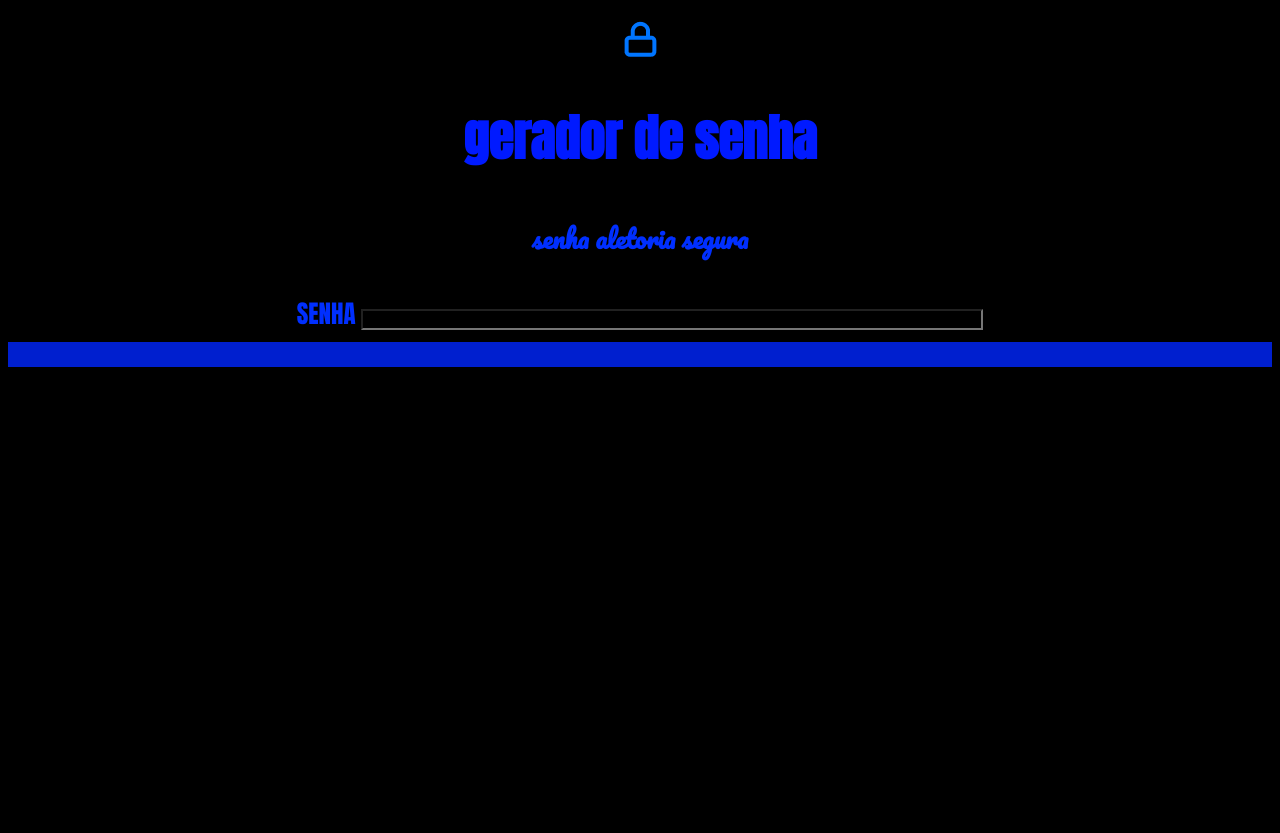
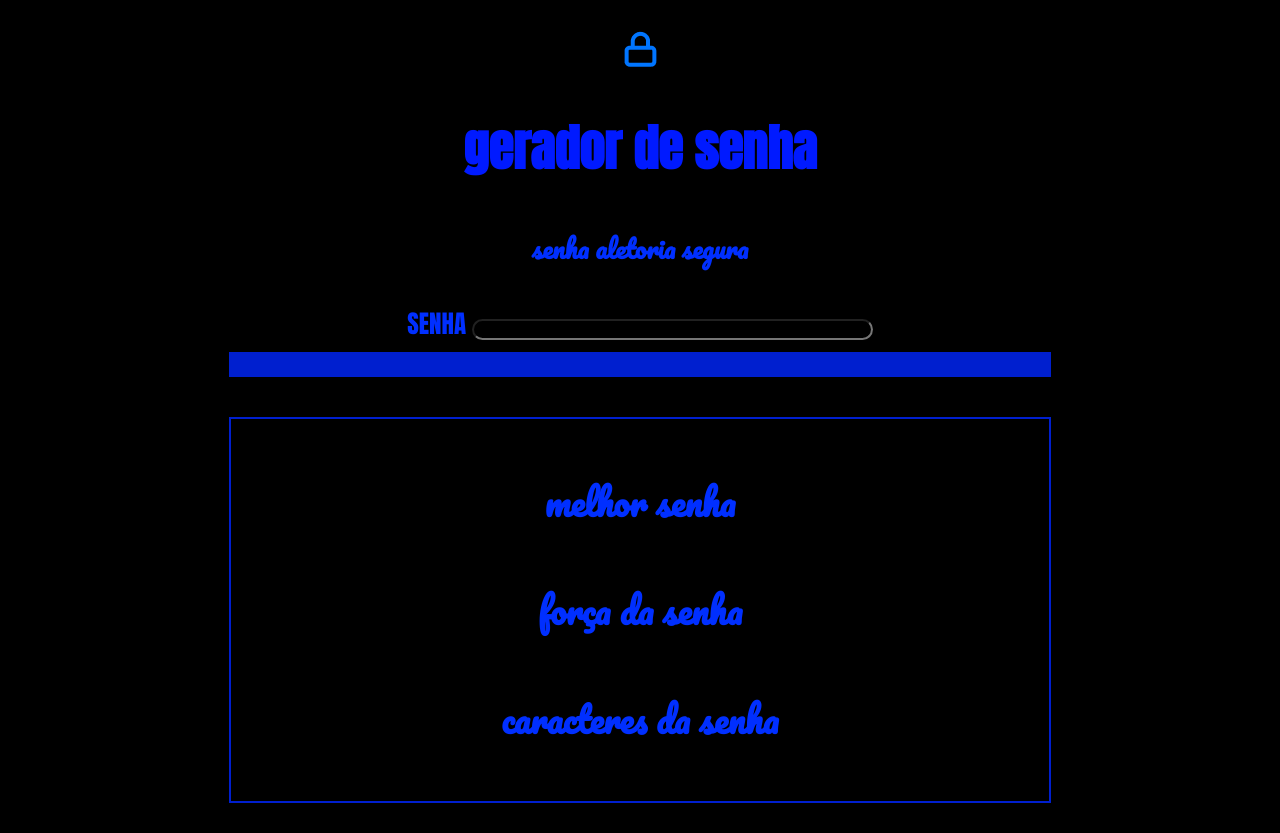
Before and after one commit to diogofabricio12345/novo-trabalho, a plain HTML site: page novo tralbaho/index.html in a window 1280 px wide. Before the commit the page ends 800 px from the top, so only its background shows below. Drawn offline with Linux system fonts and the light colour scheme.

Commit message:
Add files via upload

```diff
--- a/novo tralbaho/index.html
+++ b/novo tralbaho/index.html
@@ -19,6 +19,20 @@
     <label for="senha">SENHA</label>
   <input name="senha" type="text" id="campo-senha">
 
+    </div>
+
+
+     <div class="parametro">
+      <h3 class="parametro-titulo"> personal sua senha</h3>
+       <div class="parametro-coluna-senha">
+         <div class="parametro-senha">
+           <h4 class="parametro-senha-titulo">melhor senha </h4>
+          <div class="parametro-senha">
+            <h4 class="parametro-senha-titulo">força da senha</h4>
+          </div>
+          <div class="parametro-senha">
+              <h4 class="parametro-senha-titulo">caracteres da senha</h4>
+
   </div>
  </section>
 </body>
--- a/novo tralbaho/style.css
+++ b/novo tralbaho/style.css
@@ -19,6 +19,8 @@ font-family: var(--fonte);
 }
 
 .conteudo{
+width: 65%;
+margin: 30 auto;
 text-align: center;
 font-size: 25px;
 }
@@ -54,9 +56,28 @@ color: rgb(0, 26, 255)
  }
  #campo-senha{
  background-color: var(--fundo-senha);
- border: ;
+ border-radius: 35px;
  color: var(--letra);
  width: 50%;
 
 
  }
+ #campo-senha:focus{
+  outline:none;
+  background-color: var(--fundo-campo);
+}
+
+.parametro{
+font-family: var(--fonte2);
+  font-size: 35px;
+background-color:black var(--fundo-texto);
+border: 2px solid var(--borda);
+margin-top: 40px;
+padding: 5px;
+
+}
+.parametro-titulo{
+font-family: var(--fonte2);
+font-size: 0px;
+
+}
```
